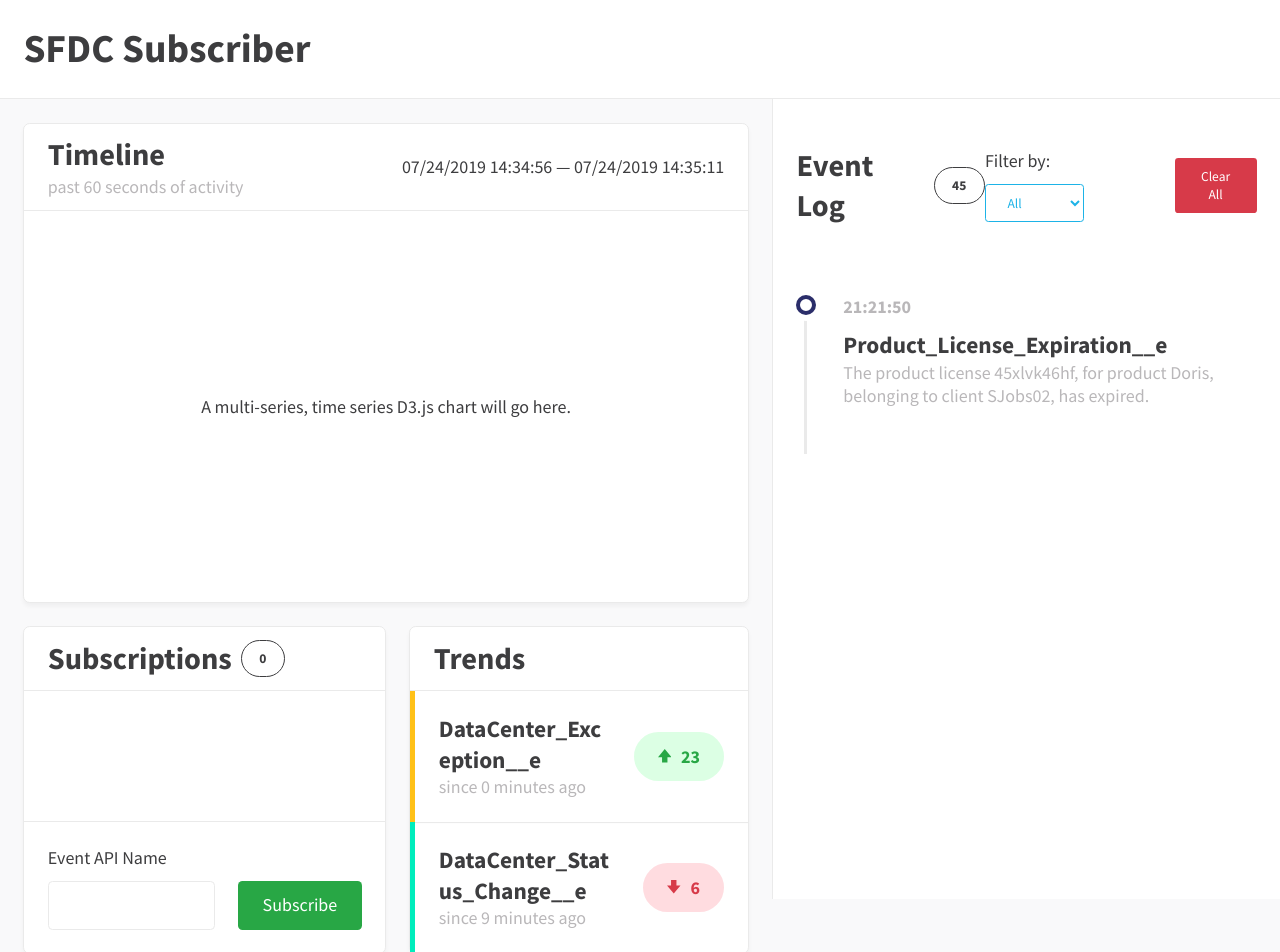
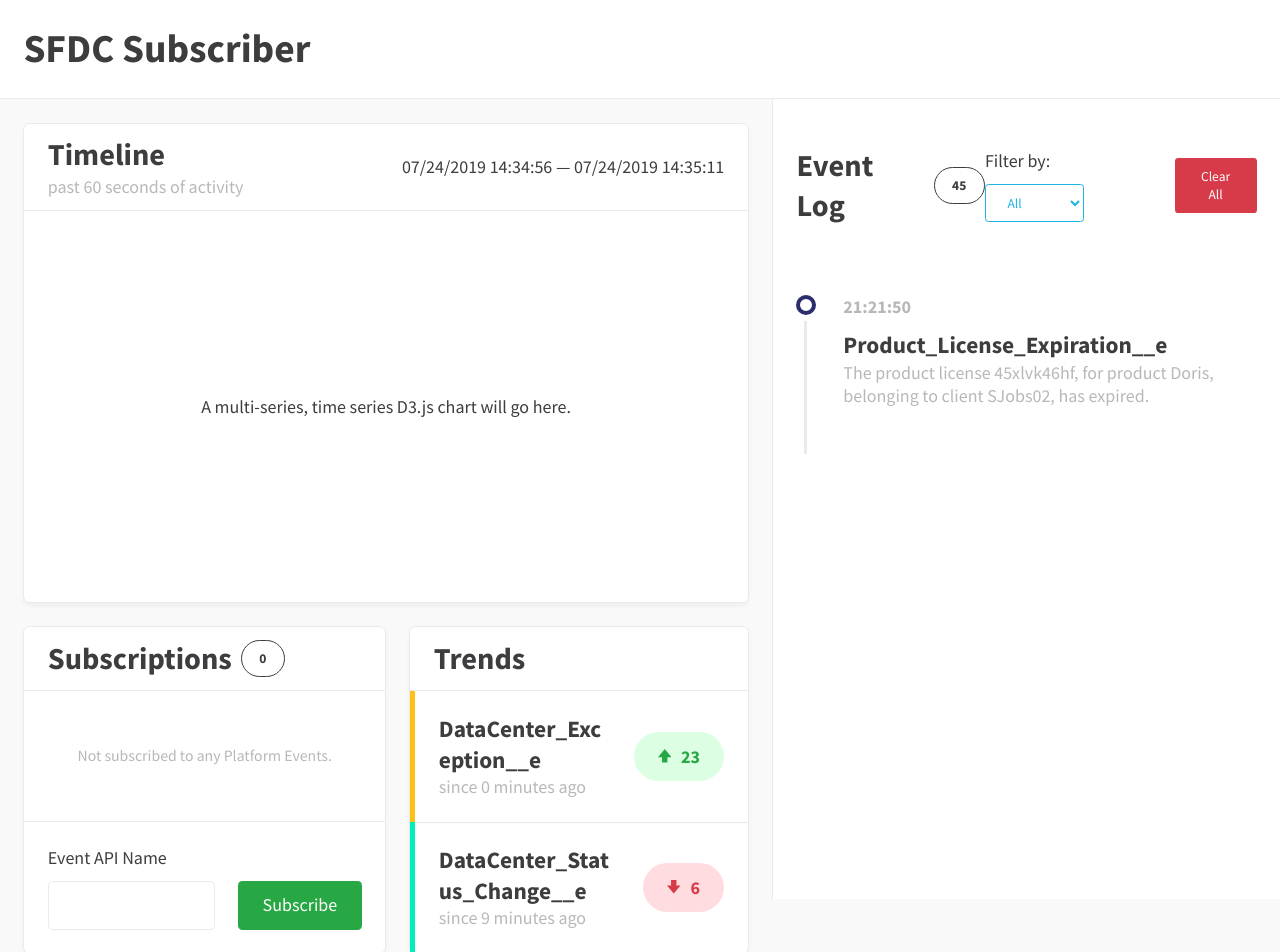
Before and after one commit to MatthewKosloski/sfdc-subscriber, a React (Create React App) app in the folder client/: page / in a window 1280 px wide. Shown: the top 952 px of the page. Built offline with nearby package versions, Linux system fonts and the light colour scheme.

Commit message:
implemented DataContainer into SubscriptionsCard

```diff
--- a/client/src/containers/SubscriptionsCard/index.tsx
+++ b/client/src/containers/SubscriptionsCard/index.tsx
@@ -3,7 +3,7 @@ import { connect } from 'react-redux';
 import uuidv1 from 'uuid/v1';
 
 import { Card } from '../../design-system/components';
-import { CardListItems as SubscriptionsList } from '../../components';
+import { CardListItems as SubscriptionsList, DataContainer } from '../../components';
 import { AppState } from '../../store';
 import { Subscription } from '../../store/subscriptions/types';
 import { addSubscription, removeSubscription } from '../../store/subscriptions/actions';
@@ -82,11 +82,15 @@ class SubscriptionsCard extends Component<Props, State> {
 					footerComponent={footerComponent}
 					constrictBodyHeight
 					noPaddedBody>
-					<SubscriptionsList>
-						{subscriptions.map((subscription) => {
-							return this.renderSubscriptionItem(subscription);
-						})}
-					</SubscriptionsList>
+					<DataContainer
+						hasData={subscriptions.length > 0}
+						noDataText="Not subscribed to any Platform Events.">
+						<SubscriptionsList>
+							{subscriptions.map((subscription) => {
+								return this.renderSubscriptionItem(subscription);
+							})}
+						</SubscriptionsList>
+					</DataContainer>
 				</Card>
 			</Container>
 		);
```
